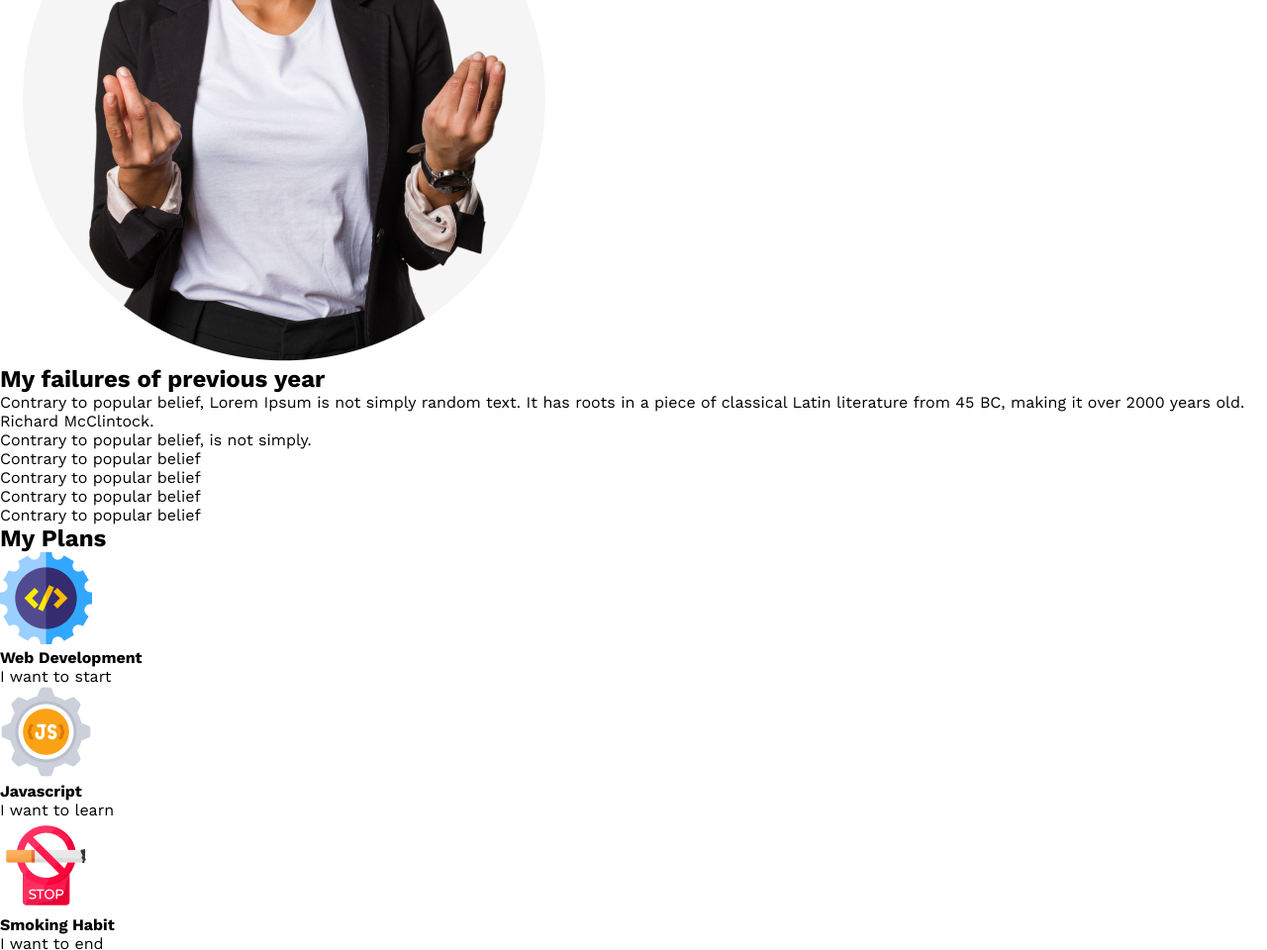
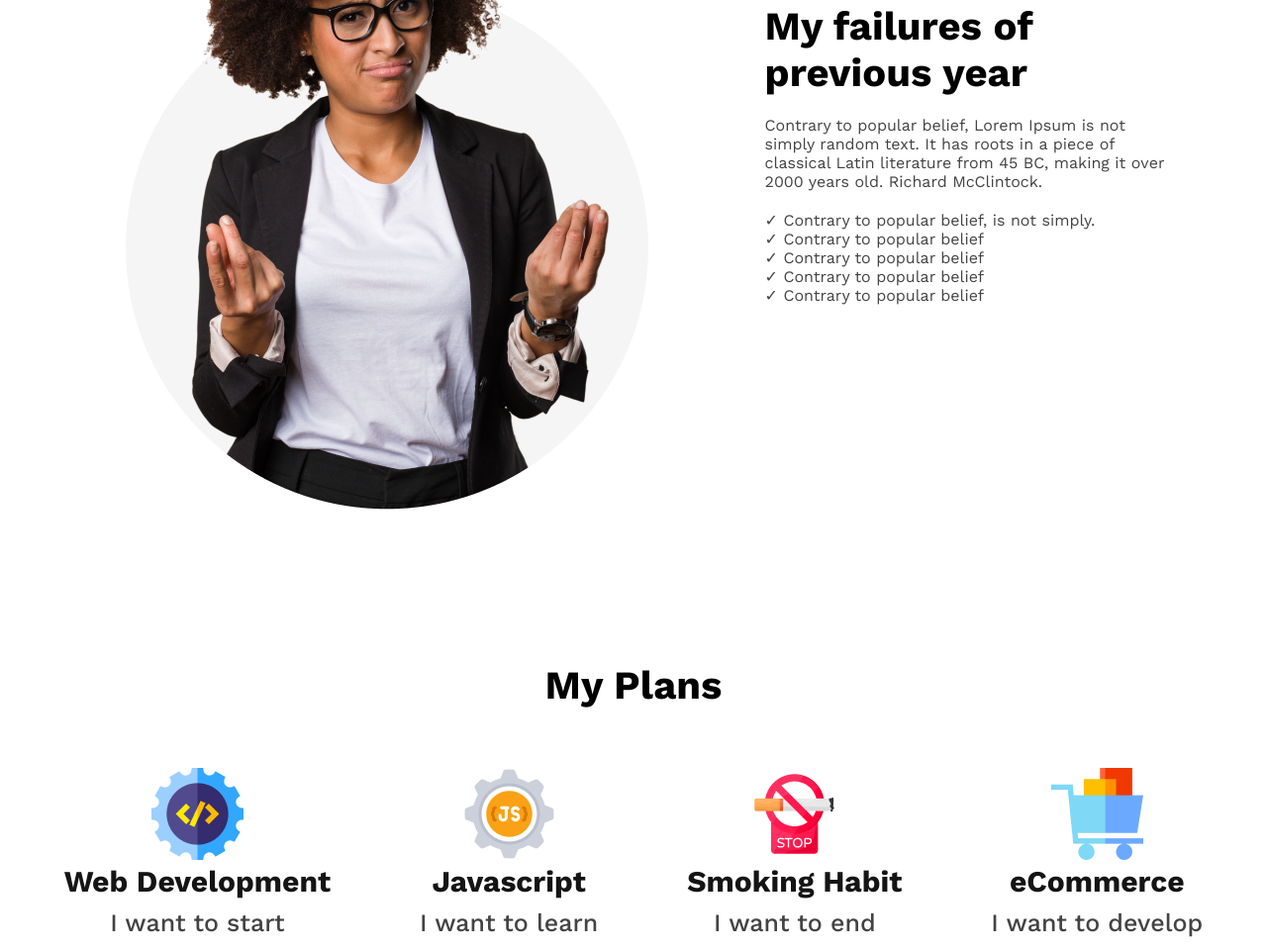
Before and after one commit to roni-rahman/new-year-assignment, a plain HTML site: page index.html in a window 1280 px wide. Shown: the part 1218-2178 px from the top of the page at 99% size. Drawn offline with nearby package versions, Linux system fonts and the light colour scheme.

Commit message:
finished failures and plans section

```diff
--- a/assets/styles/style.css
+++ b/assets/styles/style.css
@@ -3,13 +3,31 @@
     padding: 0;
     font-family: 'Work Sans', sans-serif;
 }
- .btn {
+
+.btn {
     border: none;
     border-radius: 5px;
     padding: 15px 20px;
     font-size: 20px;
     font-weight: 600;
- }
+}
+
+h2 {
+    font-size: 40px;
+    font-weight: 700;
+    line-height: 47px;
+}
+
+h4 {
+    color: #151414;
+    font-size: 30px;
+    font-weight: 700;
+}
+
+p {
+    font-size: 16px;
+    color: #444343;
+}
 
 /* banner section styles */
 .banner-container {
@@ -31,8 +49,6 @@
 }
 
 .banner-dsc {
-    font-size: 16px;
-    color: #444343;
     margin: 30px 0;
 }
 
@@ -40,3 +56,48 @@
     color: white;
     background-color: #F15B22;
 }
+
+/* failures section styles */
+.failures-container {
+    padding: 150px 0;
+    display: flex;
+    align-items: center;
+    justify-content: center;
+    gap: 100px;
+}
+
+.failures-dsc {
+    margin: 20px 0;
+}
+
+ul {
+    list-style: none;
+}
+
+ul li {
+    font-size: 16px;
+    color: #444343;
+}
+
+ul li:before {
+    content: '✓';
+}
+
+/* my plans section styles */
+.my-plans-container {
+    text-align: center;
+}
+
+.my-plans-items {
+    display: flex;
+    justify-content: center;
+    gap: 90px;
+    margin: 50px 0;
+    padding: 10px;
+}
+
+.my-plans-items p {
+    margin-top: 10px;
+    font-size: 25px;
+    font-weight: 500;
+}
--- a/index.html
+++ b/index.html
@@ -9,7 +9,7 @@
     <link rel="stylesheet" href="assets/styles/style.css">
     <link rel="preconnect" href="https://fonts.googleapis.com">
     <link rel="preconnect" href="https://fonts.gstatic.com" crossorigin>
-    <link href="https://fonts.googleapis.com/css2?family=Work+Sans:wght@400;600;700&display=swap" rel="stylesheet">
+    <link href="https://fonts.googleapis.com/css2?family=Work+Sans:wght@400;500;600;700&display=swap" rel="stylesheet">
 </head>
 
 <body>
@@ -32,18 +32,16 @@
                     <img src="assets/images/person.png" alt="">
                 </div>
                 <div class="failures-right">
-                    <h2 class="failures-title">My failures of previous year</h2>
-                    <p class="failures-dsc">Contrary to popular belief, Lorem Ipsum is not simply random text. It has
-                        roots in a piece of classical Latin literature from 45 BC, making it over 2000 years old.
-                        Richard McClintock.</p>
+                    <h2 class="failures-title">My failures of<br>previous year</h2>
+                    <p class="failures-dsc">Contrary to popular belief, Lorem Ipsum is not<br>simply random text. It has roots in a piece of<br>classical Latin literature from 45 BC, making it over<br>2000 years old. Richard McClintock.</p>
+                    <ul>
+                        <li> Contrary to popular belief, is not simply.</li>
+                        <li> Contrary to popular belief</li>
+                        <li> Contrary to popular belief</li>
+                        <li> Contrary to popular belief</li>
+                        <li> Contrary to popular belief</li>
+                    </ul>
                 </div>
-                <ul>
-                    <li>Contrary to popular belief, is not simply.</li>
-                    <li>Contrary to popular belief</li>
-                    <li>Contrary to popular belief</li>
-                    <li>Contrary to popular belief</li>
-                    <li>Contrary to popular belief</li>
-                </ul>
             </div>
         </section>
 
```
